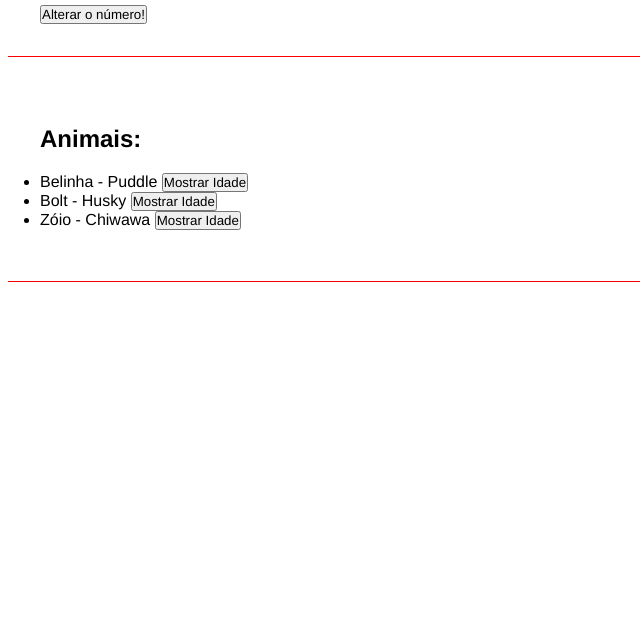
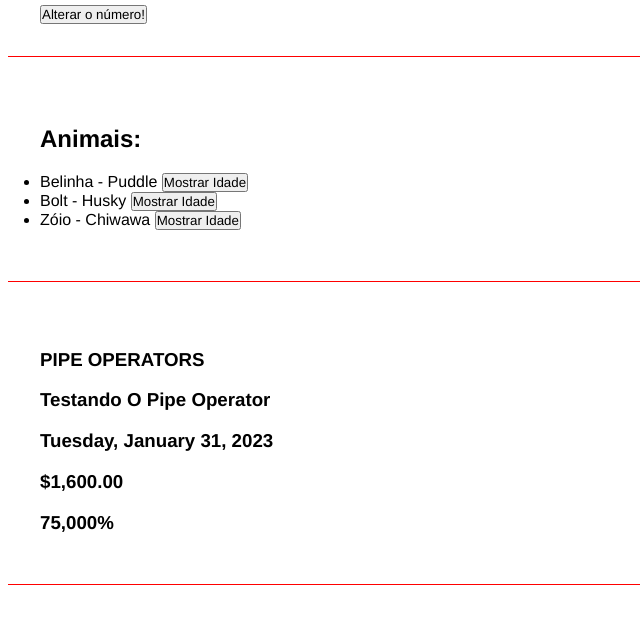
Before and after one commit to ricardorocker/curso-angular, an Angular app: page / in a window 1280 px wide. Shown: the part 1445-2069 px from the top of the page, without its empty margins (0-640 px from the left). Built offline with nearby package versions, Linux system fonts and the light colour scheme.

Commit message:
Pipe operators do Angular
- uppercase
- titlecase
- percent
- date: "fullDate"
- currency

```diff
--- a/src/app/app.component.html
+++ b/src/app/app.component.html
@@ -10,3 +10,4 @@
 <app-events></app-events>
 <app-emitter></app-emitter>
 <app-list-render></app-list-render>
+<app-pipes></app-pipes>
--- a/src/app/app.module.ts
+++ b/src/app/app.module.ts
@@ -10,6 +10,7 @@ import { EventsComponent } from './components/events/events.component';
 import { EmitterComponent } from './components/emitter/emitter.component';
 import { ChangeNumberComponent } from './components/change-number/change-number.component';
 import { ListRenderComponent } from './components/list-render/list-render.component';
+import { PipesComponent } from './components/pipes/pipes.component';
 
 @NgModule({
   declarations: [
@@ -21,7 +22,8 @@ import { ListRenderComponent } from './components/list-render/list-render.compon
     EventsComponent,
     EmitterComponent,
     ChangeNumberComponent,
-    ListRenderComponent
+    ListRenderComponent,
+    PipesComponent
   ],
   imports: [
     BrowserModule
--- /dev/null
+++ b/src/app/components/pipes/pipes.component.html
@@ -0,0 +1,7 @@
+<div class="class">
+  <h3>{{ "Pipe operators" | uppercase }}</h3>
+  <h3>{{ someText | titlecase }}</h3>
+  <h3>{{ today | date: "fullDate" }}</h3>
+  <h3>{{ 1600 | currency }}</h3>
+  <h3>{{ 750 | percent }}</h3>
+</div>
--- /dev/null
+++ b/src/app/components/pipes/pipes.component.ts
@@ -0,0 +1,13 @@
+import { Component } from '@angular/core';
+
+@Component({
+  selector: 'app-pipes',
+  templateUrl: './pipes.component.html',
+  styleUrls: ['./pipes.component.css']
+})
+export class PipesComponent {
+  someText = "Testando o pipe operator";
+
+  today = new Date();
+
+}
```
Also changed, not shown: src/app/components/pipes/pipes.component.css (added), 1 other file (tests, documents, lock files or other folders).
